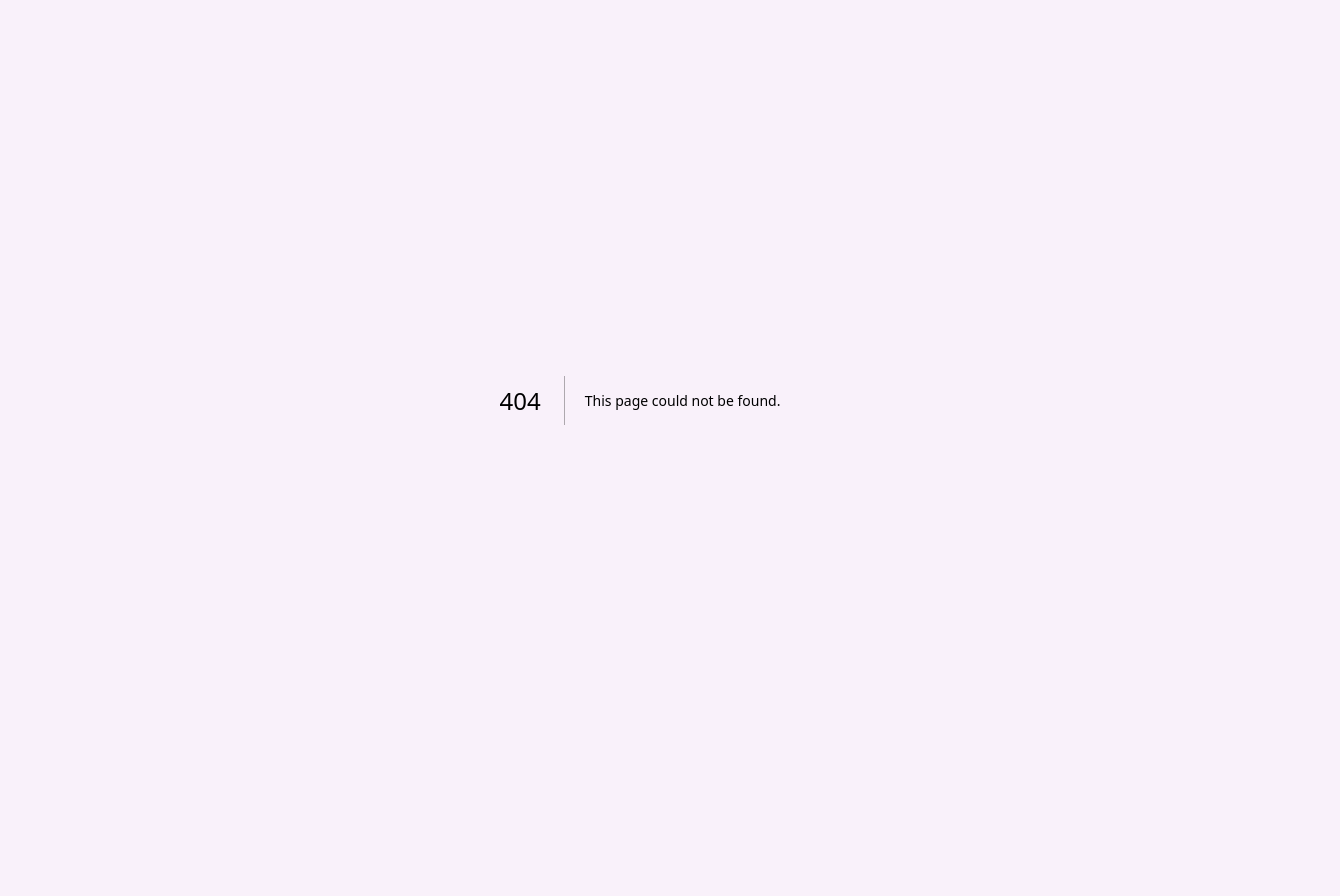
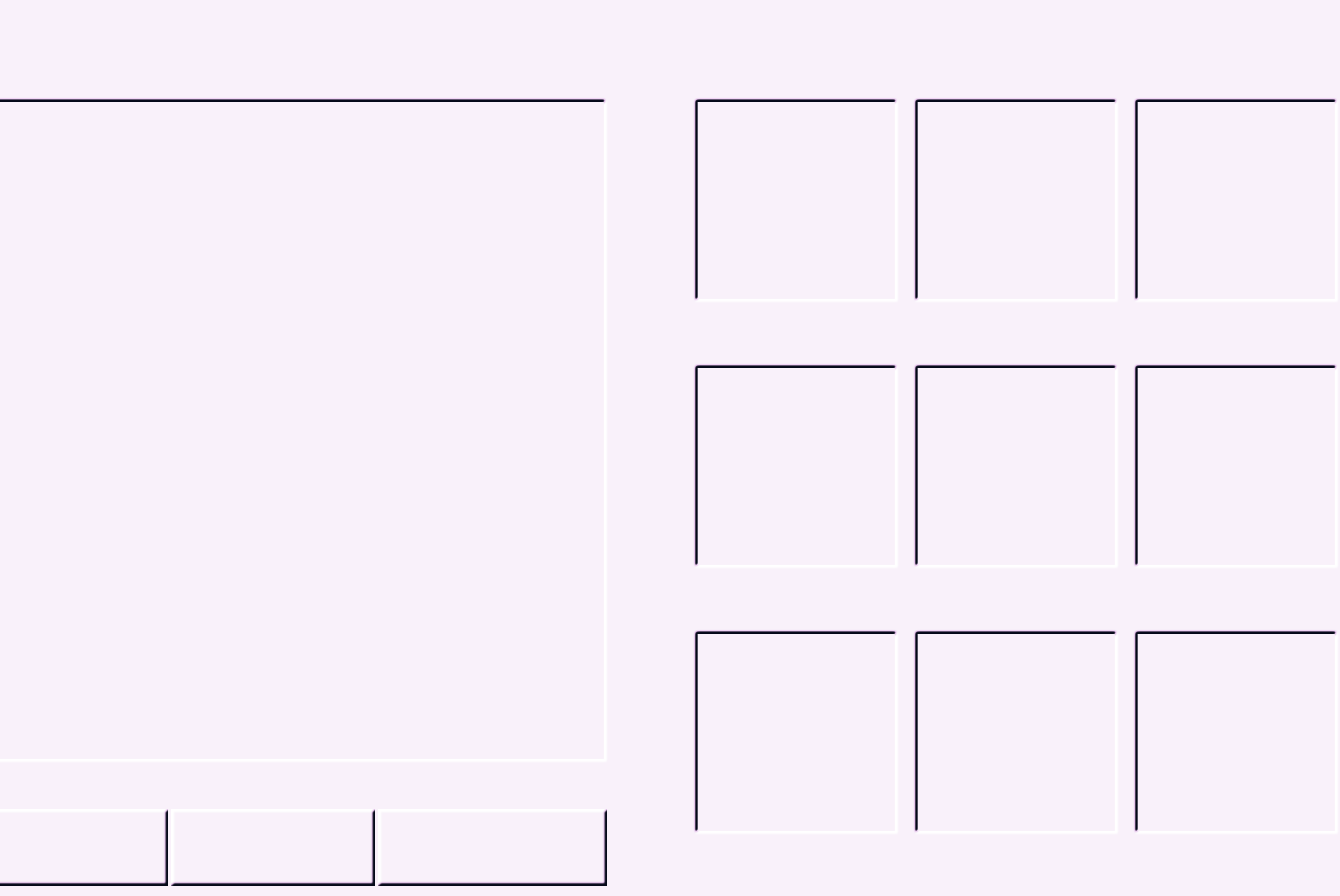
Before and after one commit to public-assembly/pdk-001, a Next.js app: page /destroy in a window 1280 px wide. Before the commit this address had no page. Shown: the top 896 px of the page, 1340 px wide, since content can reach past the window. Before the commit the page ends 800 px from the top, so only its background shows below. Built offline with nearby package versions, Linux system fonts and the light colour scheme.

Commit message:
add /destroy page

```diff
--- /dev/null
+++ b/app/destroy/page.tsx
@@ -0,0 +1,43 @@
+import Button from '@/components/pdk/Button'
+import MainPreview from '@/components/pdk/MainPreview'
+import PreviewOption from '@/components/pdk/PreviewOption'
+
+export default function Home() {
+  return (
+    <main className="flex min-h-screen flex-col items-center p-24">
+      <div className="flex gap-[83px] w-min">
+        <div className="flex flex-col gap-[45px] items-center">
+          <MainPreview />
+          <div className="flex flex-wrap justify-center gap-x-[3px] gap-y-[32px]">
+            <Button className="h-[77px] w-[226px]" />
+            <Button className="h-[77px] w-[204.5px]" />
+            <Button className="h-[77px] w-[229px]" />
+            <Button className="h-[77px] w-[99.5px]" />
+            <Button className="h-[77px] w-[123.5px]" />
+            <Button className="h-[77px] w-[210.5px]" />
+          </div>
+        </div>
+        <div className="flex flex-col gap-[12px]">
+          <div className="flex gap-[12px]">
+            <PreviewOption />
+            <PreviewOption />
+            <PreviewOption />
+          </div>
+          <div className="h-[34px]"></div>
+          <div className="flex gap-[12px]">
+            <PreviewOption />
+            <PreviewOption />
+            <PreviewOption />
+          </div>
+          <div className="h-[34px]"></div>
+          <div className="flex gap-[12px]">
+            <PreviewOption />
+            <PreviewOption />
+            <PreviewOption />
+          </div>
+          <div className="h-[34px]"></div>
+        </div>
+      </div>
+    </main>
+  )
+}
```
